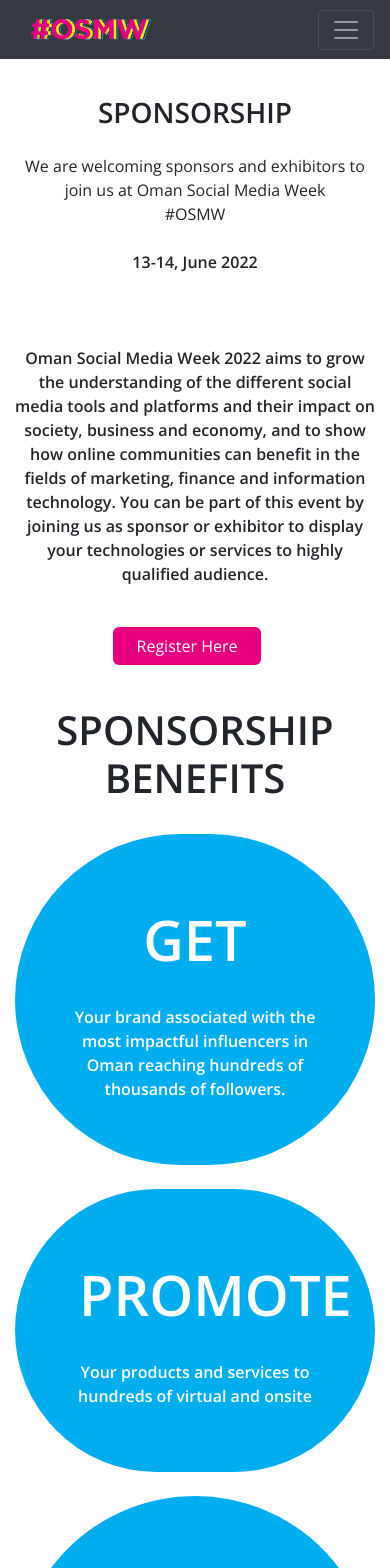
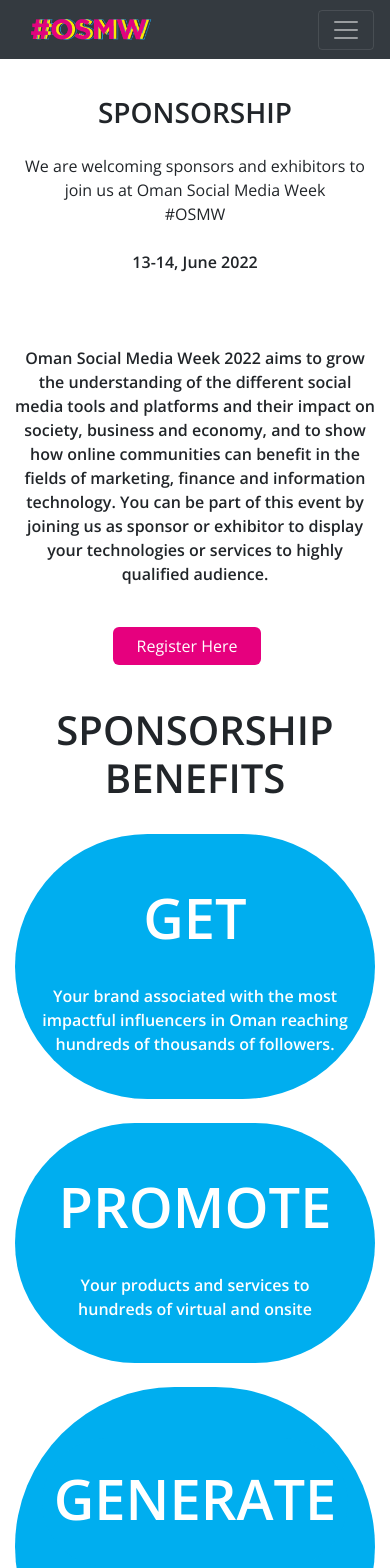
Before and after one commit to hoseinsedaqat/Osmw, a Vue app: page /sponsors in a window 390 px wide. Shown: the top 1568 px of the page. Built offline with nearby package versions, Linux system fonts and the light colour scheme.

Commit message:
add/new-pd

```diff
--- a/src/views/Sponsors/SponsorsView.vue
+++ b/src/views/Sponsors/SponsorsView.vue
@@ -103,6 +103,11 @@
             <div class="text-center my-5">
               <router-link to="/attend" class="attendBtn">Register Here</router-link>
             </div>
+          </div>
+        </div>
+        <div class="row">
+          <div class="col-md-12 my-3">
+            <img src="@/assets/Images/MMG-Brands 1.png" alt="MMG-BRANDS" class="img-fluid">
           </div>
         </div>
         <!-- Old Content -->
@@ -232,11 +237,7 @@ a {
   .bg-sky-blue {
     flex-direction: column;
     text-align: center;
-    padding: 3rem;
-  }
-
-  .bg-sky-blue div:nth-child(1) {
-    margin: 0;
+    padding: 1.68rem;
   }
 }
 </style>
```
